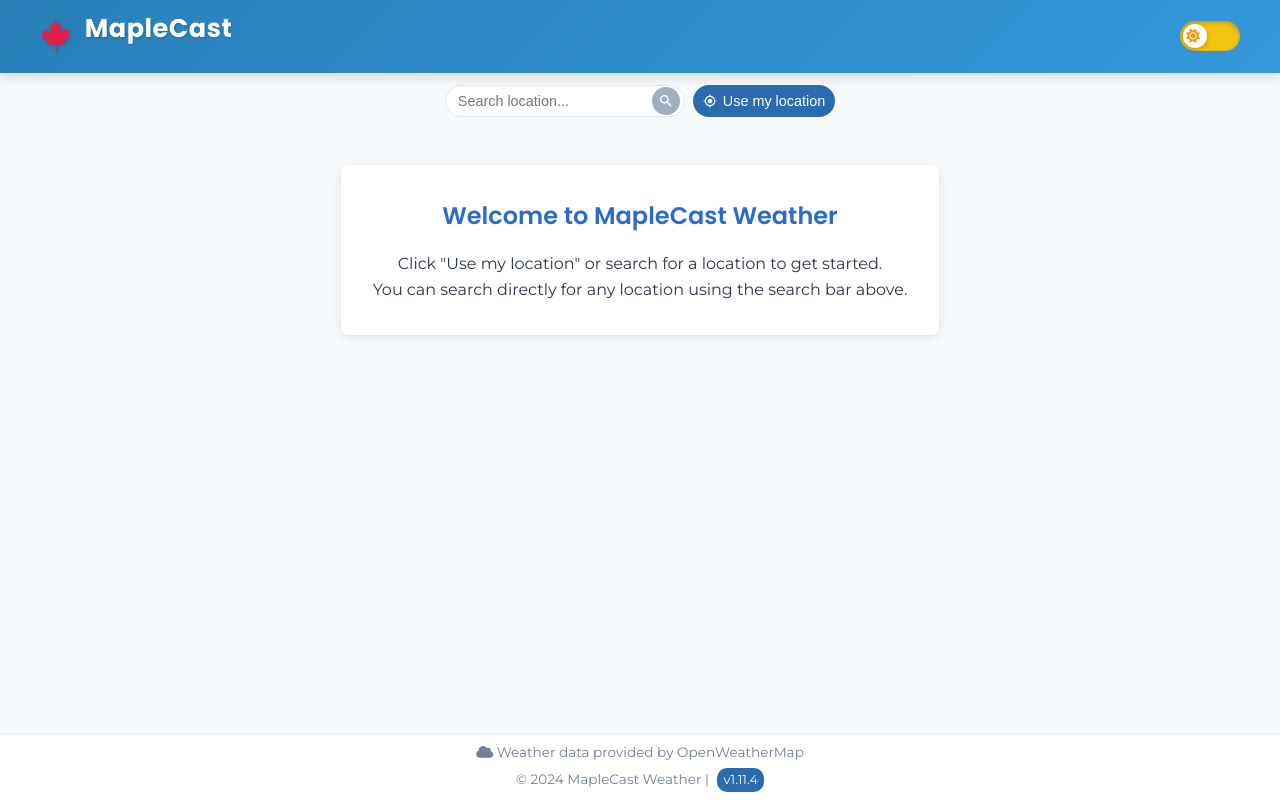
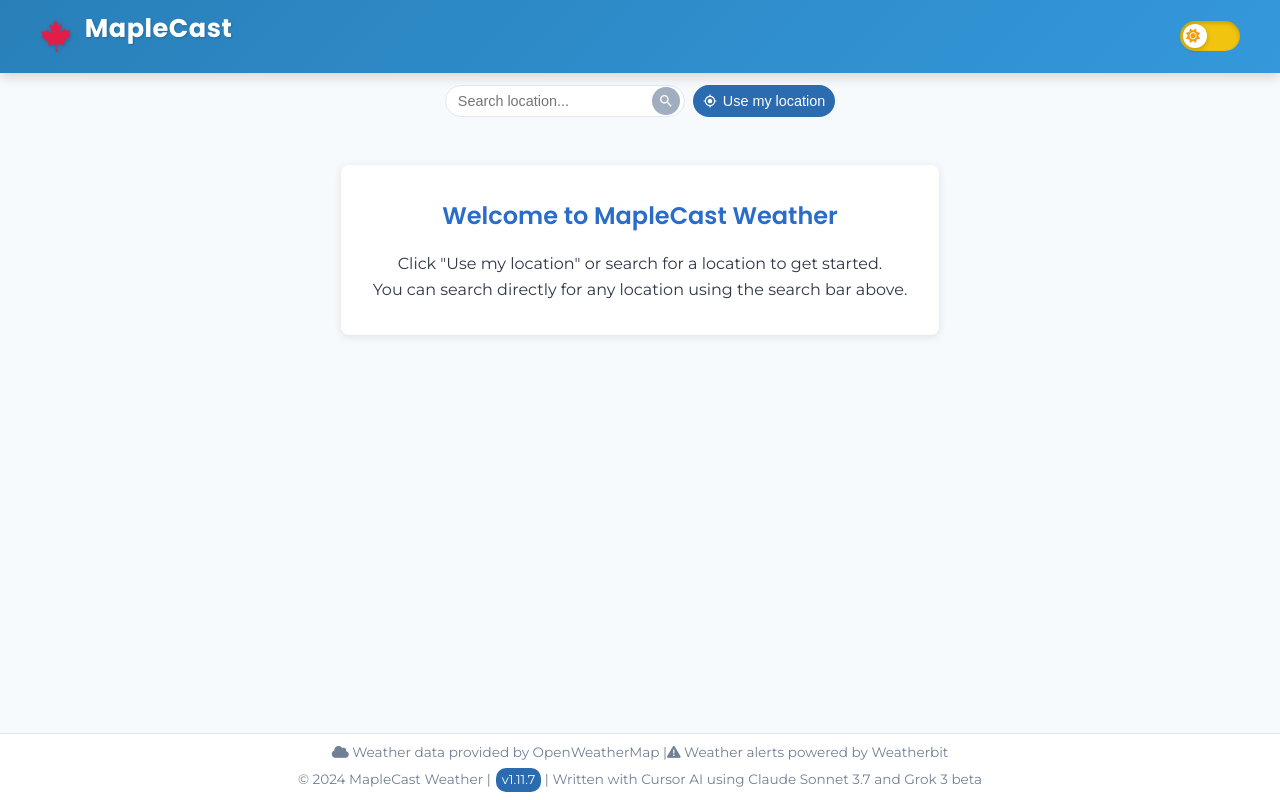
Before and after one commit to screech24/maplecast-weather, a React (Create React App) app in the folder maplecast/: page / in a window 1280 px wide. Built offline with nearby package versions, Linux system fonts and the light colour scheme; some icons are missing.

Commit message:
v1.11.7: Fix alert fetching during search, update footer with credits

```diff
--- a/maplecast/package.json
+++ b/maplecast/package.json
@@ -1,6 +1,6 @@
 {
   "name": "maplecast-weather",
-  "version": "1.11.6",
+  "version": "1.11.7",
   "private": true,
   "homepage": "https://screech24.github.io/maplecast-weather",
   "dependencies": {
--- a/maplecast/src/App.js
+++ b/maplecast/src/App.js
@@ -545,6 +545,7 @@
             }}
             isInCanada={isInCanada}
             currentPage={currentPage}
+            isSearching={!!searchTerm}
           />
         )}
 
@@ -589,8 +590,18 @@
 
       <footer className="footer">
         <div className="container">
-          <p><i className="fa-solid fa-cloud"></i> Weather data provided by OpenWeatherMap</p>
-          <p className="footer-text">© 2024 MapleCast Weather | <a href="https://github.com/screech24/maplecast-weather/blob/main/CHANGELOG.md" target="_blank" rel="noopener noreferrer" className="version">v1.11.4</a></p>
+          <p>
+            <i className="fa-solid fa-cloud"></i> Weather data provided by OpenWeatherMap |
+            <i className="fa-solid fa-triangle-exclamation"></i> Weather alerts powered by Weatherbit
+          </p>
+          <p className="footer-text">
+            © 2024 MapleCast Weather |
+            <a href="https://github.com/screech24/maplecast-weather/blob/main/CHANGELOG.md"
+               target="_blank"
+               rel="noopener noreferrer"
+               className="version">v1.11.7</a> |
+            Written with Cursor AI using Claude Sonnet 3.7 and Grok 3 beta
+          </p>
         </div>
       </footer>
 
--- a/maplecast/src/components/WeatherAlerts.js
+++ b/maplecast/src/components/WeatherAlerts.js
@@ -2,7 +2,7 @@
 import { fetchWeatherAlerts, checkForNewAlerts, clearAlertsCache } from '../utils/alertUtils';
 import './WeatherAlerts.css';
 
-const WeatherAlerts = ({ locationInfo, currentPage }) => {
+const WeatherAlerts = ({ locationInfo, currentPage, isSearching }) => {
   const [alerts, setAlerts] = useState([]);
   const [isExpanded, setIsExpanded] = useState(false);
   const [expandedAlertId, setExpandedAlertId] = useState(null);
@@ -12,9 +12,9 @@
 
   // Function to fetch alerts
   const fetchAlerts = useCallback(async () => {
-    if (!locationInfo || !locationInfo.lat || !locationInfo.lon) {
-      console.log('Missing coordinates:', locationInfo);
-      setAlerts([]); // Clear alerts when no coordinates
+    // Don't fetch alerts if we're in the middle of a search
+    if (isSearching || !locationInfo || !locationInfo.lat || !locationInfo.lon) {
+      console.log('Skipping alert fetch during search or missing coordinates');
       return;
     }
 
@@ -37,12 +37,13 @@
     } finally {
       setLoading(false);
     }
-  }, [locationInfo, currentPage]);
+  }, [locationInfo, currentPage, isSearching]);
 
   // Function to check for new alerts from service worker
   const checkForNewAlertsFromServiceWorker = useCallback(async () => {
-    if (!locationInfo || !locationInfo.lat || !locationInfo.lon) {
-      console.log('Missing coordinates for alert check:', locationInfo);
+    // Don't check for alerts if we're in the middle of a search
+    if (isSearching || !locationInfo || !locationInfo.lat || !locationInfo.lon) {
+      console.log('Skipping alert check during search');
       return;
     }
 
@@ -66,7 +67,7 @@
     } catch (err) {
       console.error('Error checking for new alerts:', err);
     }
-  }, [locationInfo, currentPage]);
+  }, [locationInfo, currentPage, isSearching]);
 
   // Handle location changes
   useEffect(() => {
```
Also changed, not shown: 1 other file (tests, documents, lock files or other folders).
